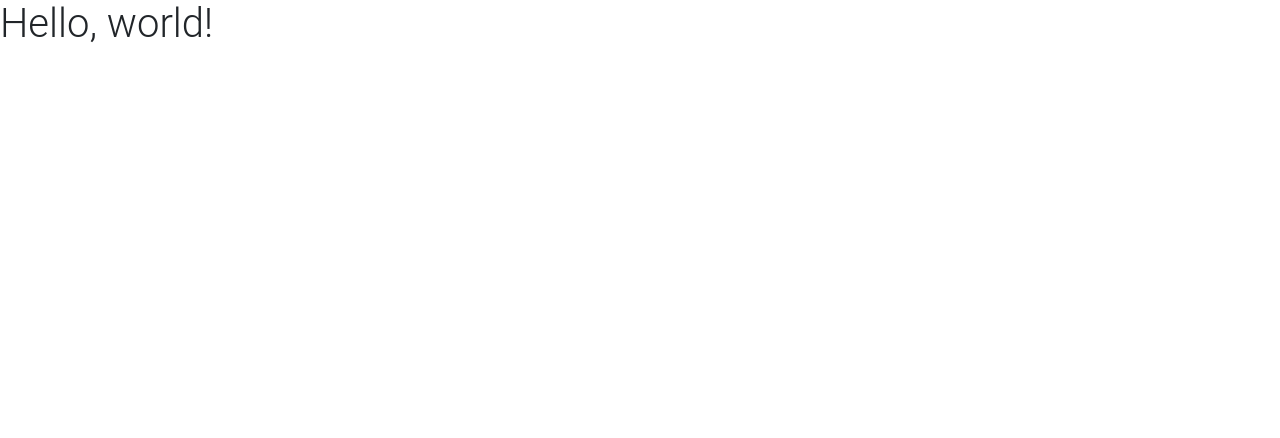
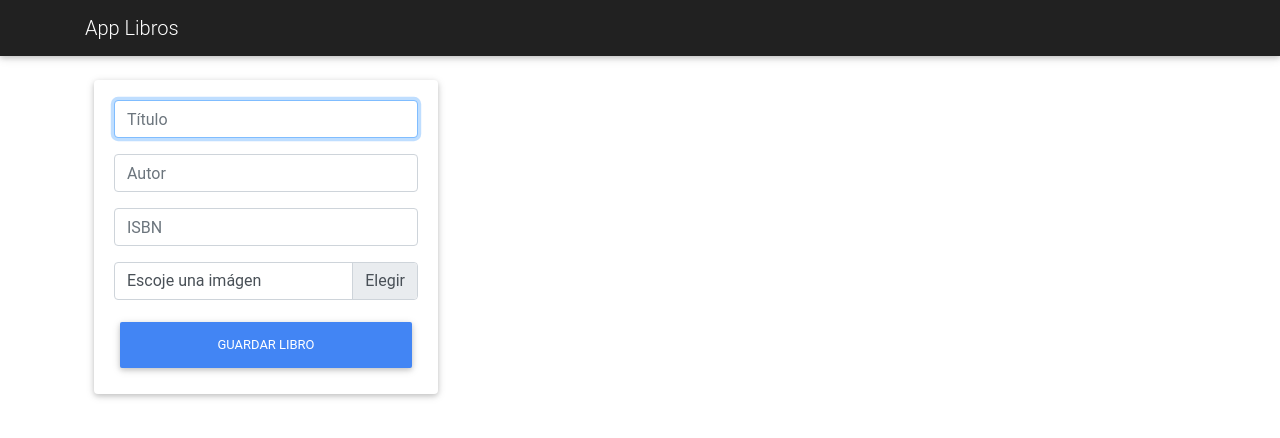
Before and after one commit to jpablopachar/app-libros, a website built with webpack: page client/index.html in a window 1280 px wide. Built offline with nearby package versions, Linux system fonts and the light colour scheme.

Commit message:
Se agrega el formulario para guardar un libro

```diff
--- a/client/app.js
+++ b/client/app.js
@@ -0,0 +1 @@
+import './styles/estilos.css';
--- a/client/index.html
+++ b/client/index.html
@@ -10,8 +10,36 @@
   <title>APP Libros</title>
 </head>
 <body>
-  <h1>Hello, world!</h1>
-
+  <nav class="navbar navbar-dark bg-dark">
+    <div class="container">
+      <a class="navbar-brand" href="/">App Libros</a>
+    </div>
+  </nav>
+  <div class="container p-4" id="app">
+    <div class="row">
+      <div class="col-md-4">
+        <form id="form-book" class="card card-body">
+          <div class="form-group">
+            <input type="text" id="titulo" class="form-control" placeholder="Título" autofocus>
+          </div>
+          <div class="form-group">
+            <input type="text" id="autor" class="form-control" placeholder="Autor">
+          </div>
+          <div class="form-group">
+            <input type="text" id="isbn" class="form-control" placeholder="ISBN">
+          </div>
+          <div class="input-group mb-3">
+              <div class="custom-file">
+                <input type="file" class="custom-file-input" id="imagen" required>
+                <label class="custom-file-label" for="imagen" aria-describedby="inputGroupFileAddon02">Escoje una imágen</label>
+              </div>
+            </div>
+          <button type="Submit" class="btn btn-primary">Guardar libro</button>
+        </form>
+      </div>
+      <div class="col-md-8" id="cards-libros"></div>
+    </div>
+  </div>
   <script type="text/javascript" src="https://cdnjs.cloudflare.com/ajax/libs/jquery/3.3.1/jquery.min.js"></script>
   <script type="text/javascript" src="https://cdnjs.cloudflare.com/ajax/libs/popper.js/1.14.4/umd/popper.min.js"></script>
   <script type="text/javascript" src="https://cdnjs.cloudflare.com/ajax/libs/twitter-bootstrap/4.2.1/js/bootstrap.min.js"></script>
--- a/package.json
+++ b/package.json
@@ -10,7 +10,8 @@
     "start": "cross-env NODE_ENV=production node server/index.js",
     "dev": "cross-env NODE_ENV=development nodemon server/index.js --ignore client",
     "test": "echo \"Error: no test specified\" && exit 1",
-    "build": "cross-env NODE_ENV=production webpack"
+    "build": "cross-env NODE_ENV=production webpack",
+    "client:dev": "webpack-dev-server"
   },
   "repository": {
     "type": "git",
--- a/webpack.config.js
+++ b/webpack.config.js
@@ -11,6 +11,7 @@ module.exports = {
     path: path.join(__dirname, 'server/public'),
     filename: 'js/bundle.js'
   },
+  mode: 'development',
   module: {
     rules: [{
       test: /\.css/,
```
Also changed, not shown: client/styles/estilos.css (added).
